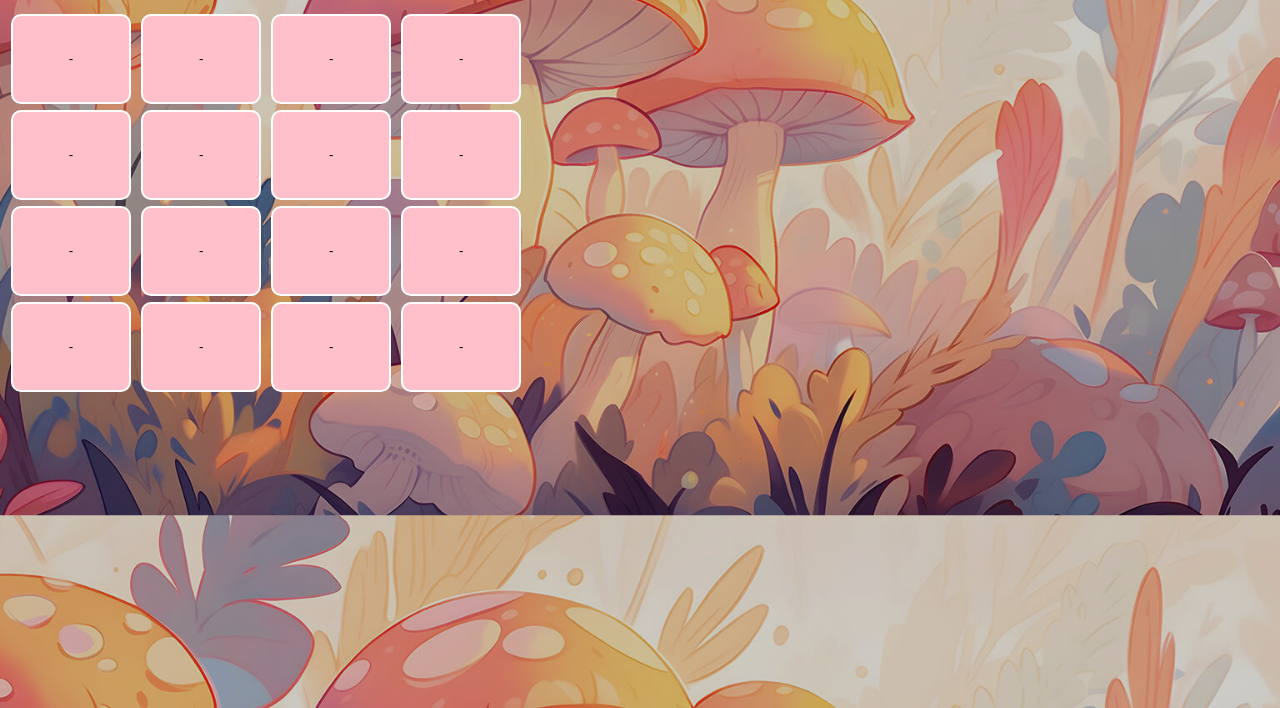
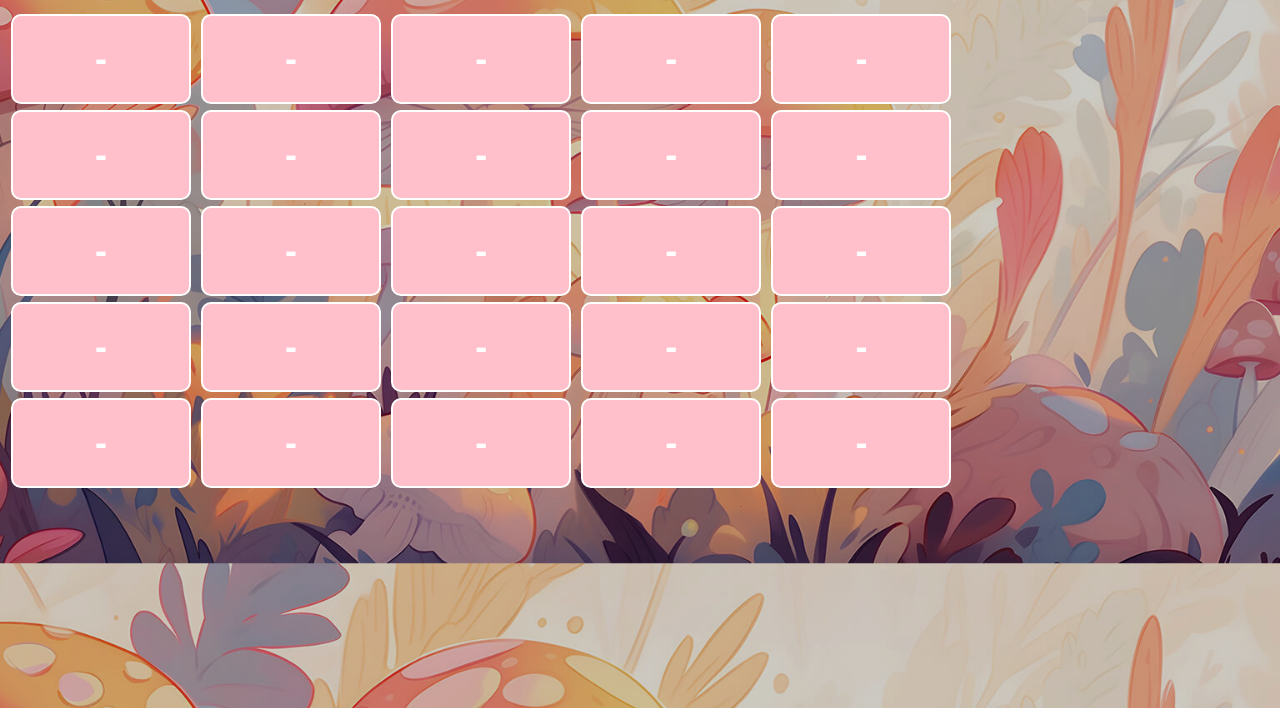
Before and after one commit to Sadzida02/MemoryGame, a plain HTML site: page index.html in a window 1280 px wide. Shown: the part 92-800 px from the top of the page. Drawn offline with Linux system fonts and the light colour scheme.

Commit message:
updating game

```diff
--- a/index.html
+++ b/index.html
@@ -16,129 +16,43 @@
 
         <div id="game">
 
-            <button id="m00" onclick="click(0,0)"></button>
-            <button id="m01" onclick="click(0,1)"></button>
-            <button id="m02" onclick="click(0,2)"></button>
-            <button id="m03" onclick="click(0,3)"></button>
+        <button id="m00" onclick="press(0,0)"></button>
+	    <button id="m01" onclick="press(0,1)"></button>
+	    <button id="m02" onclick="press(0,2)"></button>
+	    <button id="m03" onclick="press(0,3)"></button>
+	    <button id="m04" onclick="press(0,4)"></button>
+	    <br>
+	    <button id="m10" onclick="press(1,0)"></button>
+	    <button id="m11" onclick="press(1,1)"></button>
+	    <button id="m12" onclick="press(1,2)"></button>
+	    <button id="m13" onclick="press(1,3)"></button>
+	    <button id="m14" onclick="press(1,4)"></button>
+        <br>
+	    <button id="m20" onclick="press(2,0)"></button>
+	    <button id="m21" onclick="press(2,1)"></button>
+	    <button id="m22" onclick="press(2,2)"></button>
+	    <button id="m23" onclick="press(2,3)"></button>
+	    <button id="m24" onclick="press(2,4)"></button>
+	    <br>
 
-            <br>
-
-            <button id="m10" onclick="click(1,0)"></button>
-            <button id="m11" onclick="click(1,1)"></button>
-            <button id="m12" onclick="click(1,2)"></button>
-            <button id="m13" onclick="click(1,3)"></button>
-
-            <br>
-
-            <button id="m20" onclick="click(2,0)"></button>
-            <button id="m21" onclick="click(2,1)"></button>
-            <button id="m22" onclick="click(2,2)"></button>
-            <button id="m23" onclick="click(2,3)"></button>
-
-            <br>
-
-            <button id="m30" onclick="click(3,0)"></button>
-            <button id="m31" onclick="click(3,1)"></button>
-            <button id="m32" onclick="click(3,2)"></button>
-            <button id="m33" onclick="click(3,3)"></button>
-
-            <br>
-
+	    <button id="m30" onclick="press(3,0)"></button>
+	    <button id="m31" onclick="press(3,1)"></button>
+	    <button id="m32" onclick="press(3,2)"></button>
+	    <button id="m33" onclick="press(3,3)"></button>
+	    <button id="m34" onclick="press(3,4)"></button>
+	    <br>
+        <button id="m40" onclick="press(4,0)"></button>
+	    <button id="m41" onclick="press(4,1)"></button>
+	    <button id="m42" onclick="press(4,2)"></button>
+	    <button id="m43" onclick="press(4,3)"></button>
+	    <button id="m44" onclick="press(4,4)"></button>
 
 
 
         </div>
     </div>
 
-    <script type="text/javascript">
-    function postaviMatricu() {
-        let mat = [["-", "-", "-", "-"],
-            ["-", "-", "-", "-"],
-            ["-", "-", "-", "-"],
-            ["-", "-", "-", "-"]];
-
-        let brojPostavljenih = 0;
-        let trenutnoPostavljamo = 1;
-
-        while (brojPostavljenih < 16) {
-            let x = Math.floor(Math.random() * 4);
-            let y = Math.floor(Math.random() * 4);
-
-            if (mat[x][y] == "-") {
-                mat[x][y] = trenutnoPostavljamo;
-                brojPostavljenih++;
-
-                if (brojPostavljenih % 2 == 0) {
-                    trenutnoPostavljamo++;
-                }
-            }
-        }
-
-        for (let i =0; i<4; i++) {
-            for (let j=0; j<4; j++) {
-                document.getElementById("m" + i + j).innerHTML = "-";
-            }
-        }
-
-        return mat;
-    }
-    let mat = postaviMatricu();
-    let pogodjenaPolja = [[false, false, false, false],
-        [false, false, false, false],
-        [false, false, false, false],
-        [false, false, false, false]];
-
-    let brojOtvorenihPolja = 0;
-    let trenutnoOtvorenoPolje = null;
-
-    function click(a, b) {
-        if (pogodjenaPolja[a][b]) {
-            return;
-        }
-
-        if (brojOtvorenihPolja >= 2) {
-            return;
-        }
-
-        brojOtvorenihPolja++;
-
-        document.getElementById("m"+a+b).innerHTML = mat[a][b];
-
-        if (brojOtvorenihPolja == 1) {
-            trenutnoOtvorenoPolje = {
-                i: a,
-                j: b
-            };
-        } else if (brojOtvorenihPolja == 2) {
-            if (mat[trenutnoOtvorenoPolje.i][trenutnoOtvorenoPolje.j] == mat[a][b]) {
-                pogodjenaPolja[a][b] = true;
-                pogodjenaPolja[trenutnoOtvorenoPolje.i][trenutnoOtvorenoPolje.j] = true;
-                brojOtvorenihPolja = 0;
-                    document.getElementById("m"+a+b).style.backgroundColor = "green";
-                    document.getElementById("m"+trenutnoOtvorenoPolje.i+trenutnoOtvorenoPolje.j).style.backgroundColor = "green"
-
-            } else {
-                setTimeout(function () {
-                    document.getElementById("m"+a+b).innerHTML = "-";
-                    document.getElementById("m"+trenutnoOtvorenoPolje.i+trenutnoOtvorenoPolje.j).innerHTML = "-";
-                brojOtvorenihPolja = 0;
-
-                }, 1000);
-            }
-        }
-/*
-        setTimeout(function () {
-            if (pogodjenaPolja[a][b]) {
-                return;
-            }
-
-            document.getElementById("b"+a+b).innerHTML = "-";
-            brojOtvorenihPolja--;
-        }, 2000);
-*/
-    }
-
-</script>
+    <script src="/script.js"></script>
 </body>
 
 
--- a/script.js
+++ b/script.js
@@ -41,7 +41,7 @@ let guessedFields = [[false, false, false, false, false],
 let numOfOpenedFields = 0;
 let currentOpenedField = null;
 
-function click(m, n) {
+function press(m, n) {
     if (guessedFields[m][n]) {
         return;
     }
--- a/styles.css
+++ b/styles.css
@@ -7,10 +7,9 @@ body {
 
 .main {
     height: 100vh;
-    position: absolute;
-    top: 50%;
-    left: 50%;
-    transform: translate(-50%, -50%);
+    display: flex;
+    justify-items: center;
+
 }
 
 h1 {
@@ -25,16 +24,18 @@ h1 {
 
 }
 .game {
-    position: absolute;
-    top: 50%;
-    left: 50%;
-    transform: translate(-50%, -50%);
+    text-color: white;
+    text-font: bold;
+    text-size: 24px;
 }
 button {
-    width: 120px;
+    width: 180px;
     height: 90px;
     background-color: pink;
     margin: 3px;
     border: 2px solid white;
     border-radius: 10px;
+    color: white;
+    font-weight: bold;
+    font-size: 36px;
 }
```
